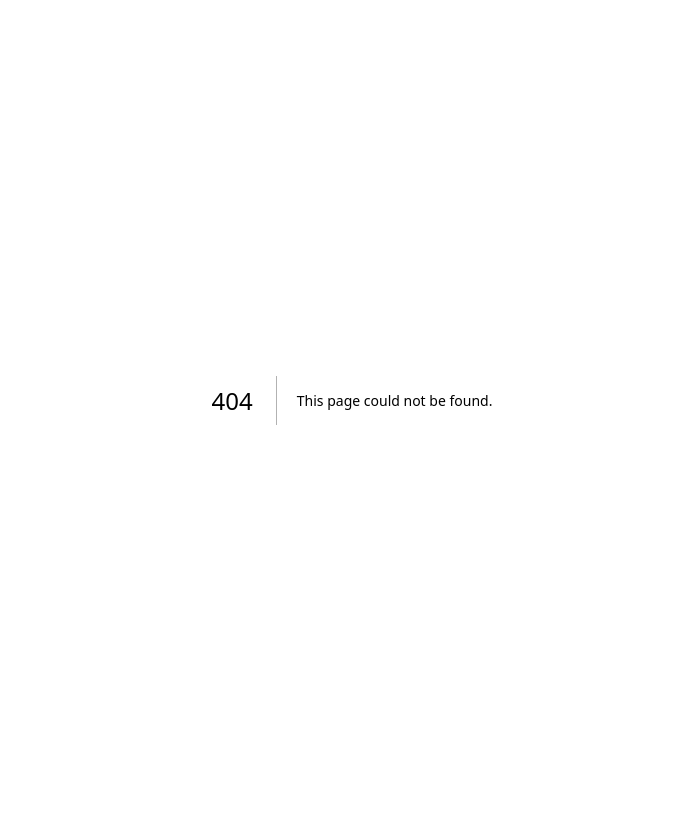
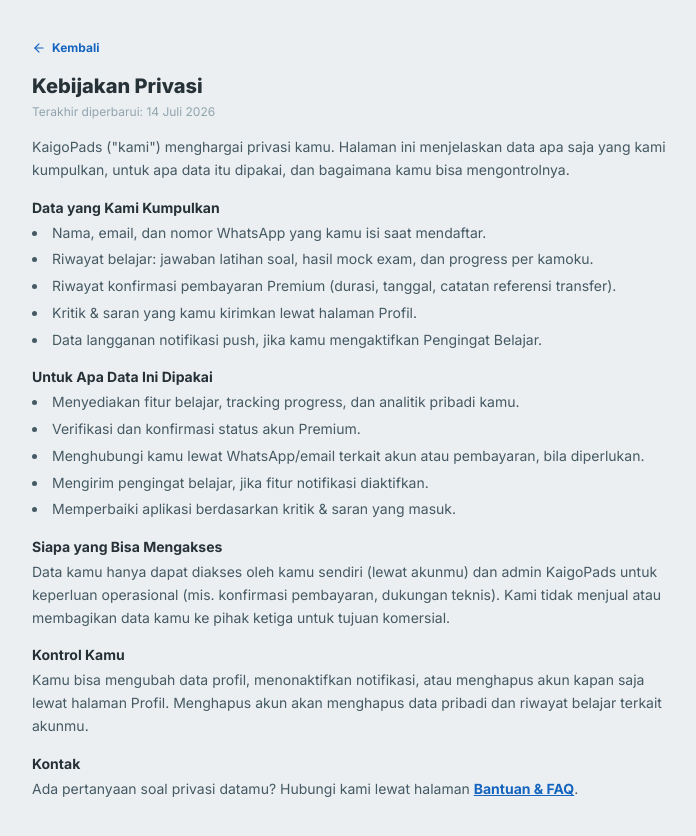
Before and after one commit to agungajisaputra95-bot/kaigopads1, a Next.js app: page /privacy in a window 1280 px wide. Before the commit this address had no page. Shown: the top 836 px of the page, without its empty margins (288-984 px from the left). Before the commit the page ends 800 px from the top, so only its background shows below. Built offline with nearby package versions, Linux system fonts and the light colour scheme.

Commit message:
Add payment verification audit trail and Privacy Policy/Terms pages
- Require admin to log a reference note (amount/method/time) when
  confirming Premium, stored in payment_history and shown back to the
  user for transparency.
- Add /privacy and /terms pages, linked from auth screens and Profile.

```diff
--- a/src/app/(auth)/layout.tsx
+++ b/src/app/(auth)/layout.tsx
@@ -12,6 +12,17 @@
       <div className="w-full max-w-sm rounded-2xl bg-white p-6 shadow-[0_1px_3px_rgba(55,71,79,0.08)]">
         {children}
       </div>
+      <p className="mt-4 text-center text-[11px] text-[#90A4AE]">
+        Dengan melanjutkan, kamu setuju dengan{' '}
+        <Link href="/terms" className="font-bold text-[#78909C] underline">
+          Syarat & Ketentuan
+        </Link>{' '}
+        dan{' '}
+        <Link href="/privacy" className="font-bold text-[#78909C] underline">
+          Kebijakan Privasi
+        </Link>{' '}
+        kami.
+      </p>
     </div>
   )
 }
--- a/src/app/(main)/profile/payment-history/page.tsx
+++ b/src/app/(main)/profile/payment-history/page.tsx
@@ -30,7 +30,8 @@
           <div className="p-6 text-center text-sm text-[#90A4AE]">Belum ada riwayat pembayaran.</div>
         ) : (
           history.map((item) => (
-            <div key={item.id} className="flex items-center justify-between gap-3 border-t border-[#ECEFF1] p-4 first:border-t-0">
+            <div key={item.id} className="border-t border-[#ECEFF1] p-4 first:border-t-0">
+              <div className="flex items-center justify-between gap-3">
                 <div>
                   <div className="text-sm font-bold text-[#263238]">Premium {item.months} bulan</div>
                   <div className="mt-0.5 text-xs text-[#90A4AE]">Dikonfirmasi {formatDate(item.confirmedAt)}</div>
@@ -40,6 +41,12 @@
                   <div className="text-sm font-bold text-[#E65100]">{formatDate(item.premiumUntilAfter)}</div>
                 </div>
               </div>
+              {item.referenceNote && (
+                <div className="mt-2 rounded-lg bg-[#ECEFF1] px-2.5 py-1.5 text-xs text-[#78909C]">
+                  Referensi: {item.referenceNote}
+                </div>
+              )}
+            </div>
           ))
         )}
       </div>
--- a/src/app/admin/users/actions.ts
+++ b/src/app/admin/users/actions.ts
@@ -3,7 +3,12 @@
 import { revalidatePath } from 'next/cache'
 import { createAdminClient } from '@/lib/supabase/admin'
 
-export async function confirmPayment(userId: string, months: number) {
+export async function confirmPayment(userId: string, months: number, referenceNote: string) {
+  const note = referenceNote.trim()
+  if (!note) {
+    throw new Error('Catatan referensi pembayaran wajib diisi (nominal/metode/waktu transfer).')
+  }
+
   const supabase = createAdminClient()
   const premiumUntil = new Date()
   premiumUntil.setMonth(premiumUntil.getMonth() + months)
@@ -19,6 +24,7 @@
     user_id: userId,
     months,
     premium_until_after: premiumUntil.toISOString(),
+    reference_note: note,
   })
 
   revalidatePath('/admin/users')
--- /dev/null
+++ b/src/app/privacy/page.tsx
@@ -0,0 +1,78 @@
+import Link from 'next/link'
+import { ArrowLeft } from 'lucide-react'
+
+export const metadata = {
+  title: 'Kebijakan Privasi — KaigoPads',
+}
+
+export default function PrivacyPage() {
+  return (
+    <div className="mx-auto flex min-h-screen max-w-2xl flex-col gap-4 px-4 py-10">
+      <Link href="/login" className="flex items-center gap-1.5 text-xs font-bold text-[#1565C0]">
+        <ArrowLeft size={14} /> Kembali
+      </Link>
+
+      <div>
+        <h1 className="text-xl font-extrabold text-[#263238]">Kebijakan Privasi</h1>
+        <p className="mt-1 text-xs text-[#90A4AE]">Terakhir diperbarui: 14 Juli 2026</p>
+      </div>
+
+      <div className="flex flex-col gap-4 text-sm leading-relaxed text-[#455A64]">
+        <p>
+          KaigoPads (&quot;kami&quot;) menghargai privasi kamu. Halaman ini menjelaskan data apa saja yang kami
+          kumpulkan, untuk apa data itu dipakai, dan bagaimana kamu bisa mengontrolnya.
+        </p>
+
+        <section>
+          <h2 className="mb-1 text-sm font-bold text-[#263238]">Data yang Kami Kumpulkan</h2>
+          <ul className="list-inside list-disc space-y-1">
+            <li>Nama, email, dan nomor WhatsApp yang kamu isi saat mendaftar.</li>
+            <li>Riwayat belajar: jawaban latihan soal, hasil mock exam, dan progress per kamoku.</li>
+            <li>Riwayat konfirmasi pembayaran Premium (durasi, tanggal, catatan referensi transfer).</li>
+            <li>Kritik &amp; saran yang kamu kirimkan lewat halaman Profil.</li>
+            <li>Data langganan notifikasi push, jika kamu mengaktifkan Pengingat Belajar.</li>
+          </ul>
+        </section>
+
+        <section>
+          <h2 className="mb-1 text-sm font-bold text-[#263238]">Untuk Apa Data Ini Dipakai</h2>
+          <ul className="list-inside list-disc space-y-1">
+            <li>Menyediakan fitur belajar, tracking progress, dan analitik pribadi kamu.</li>
+            <li>Verifikasi dan konfirmasi status akun Premium.</li>
+            <li>Menghubungi kamu lewat WhatsApp/email terkait akun atau pembayaran, bila diperlukan.</li>
+            <li>Mengirim pengingat belajar, jika fitur notifikasi diaktifkan.</li>
+            <li>Memperbaiki aplikasi berdasarkan kritik &amp; saran yang masuk.</li>
+          </ul>
+        </section>
+
+        <section>
+          <h2 className="mb-1 text-sm font-bold text-[#263238]">Siapa yang Bisa Mengakses</h2>
+          <p>
+            Data kamu hanya dapat diakses oleh kamu sendiri (lewat akunmu) dan admin KaigoPads untuk keperluan
+            operasional (mis. konfirmasi pembayaran, dukungan teknis). Kami tidak menjual atau membagikan data
+            kamu ke pihak ketiga untuk tujuan komersial.
+          </p>
+        </section>
+
+        <section>
+          <h2 className="mb-1 text-sm font-bold text-[#263238]">Kontrol Kamu</h2>
+          <p>
+            Kamu bisa mengubah data profil, menonaktifkan notifikasi, atau menghapus akun kapan saja lewat halaman
+            Profil. Menghapus akun akan menghapus data pribadi dan riwayat belajar terkait akunmu.
+          </p>
+        </section>
+
+        <section>
+          <h2 className="mb-1 text-sm font-bold text-[#263238]">Kontak</h2>
+          <p>
+            Ada pertanyaan soal privasi datamu? Hubungi kami lewat halaman{' '}
+            <Link href="/profile/help" className="font-bold text-[#1565C0] underline">
+              Bantuan &amp; FAQ
+            </Link>
+            .
+          </p>
+        </section>
+      </div>
+    </div>
+  )
+}
--- /dev/null
+++ b/src/app/terms/page.tsx
@@ -0,0 +1,79 @@
+import Link from 'next/link'
+import { ArrowLeft } from 'lucide-react'
+
+export const metadata = {
+  title: 'Syarat & Ketentuan — KaigoPads',
+}
+
+export default function TermsPage() {
+  return (
+    <div className="mx-auto flex min-h-screen max-w-2xl flex-col gap-4 px-4 py-10">
+      <Link href="/login" className="flex items-center gap-1.5 text-xs font-bold text-[#1565C0]">
+        <ArrowLeft size={14} /> Kembali
+      </Link>
+
+      <div>
+        <h1 className="text-xl font-extrabold text-[#263238]">Syarat &amp; Ketentuan</h1>
+        <p className="mt-1 text-xs text-[#90A4AE]">Terakhir diperbarui: 14 Juli 2026</p>
+      </div>
+
+      <div className="flex flex-col gap-4 text-sm leading-relaxed text-[#455A64]">
+        <p>
+          Dengan mendaftar dan menggunakan KaigoPads, kamu setuju dengan ketentuan berikut.
+        </p>
+
+        <section>
+          <h2 className="mb-1 text-sm font-bold text-[#263238]">Layanan</h2>
+          <p>
+            KaigoPads adalah aplikasi bantu belajar persiapan ujian Kaigo Fukushi Shi (materi, latihan soal, dan
+            simulasi ujian). Konten disusun untuk membantu persiapan, bukan pengganti sumber belajar resmi.
+          </p>
+        </section>
+
+        <section>
+          <h2 className="mb-1 text-sm font-bold text-[#263238]">Akun Premium &amp; Pembayaran</h2>
+          <ul className="list-inside list-disc space-y-1">
+            <li>
+              Beberapa konten hanya bisa diakses dengan akun Premium. Aktivasi Premium saat ini dilakukan secara
+              manual: kamu melakukan pembayaran lalu mengonfirmasi ke admin, dan admin mengaktifkan Premium setelah
+              memverifikasi.
+            </li>
+            <li>Masa aktif Premium mengikuti durasi yang dikonfirmasi (1/3/12 bulan) sejak tanggal aktivasi.</li>
+            <li>
+              Pembayaran yang keliru (salah transfer, dobel bayar, dll.) bisa dikonfirmasi ke admin lewat halaman
+              Bantuan untuk diselesaikan.
+            </li>
+          </ul>
+        </section>
+
+        <section>
+          <h2 className="mb-1 text-sm font-bold text-[#263238]">Kewajiban Pengguna</h2>
+          <ul className="list-inside list-disc space-y-1">
+            <li>Menjaga kerahasiaan password akunmu.</li>
+            <li>Tidak menyalahgunakan fitur (mis. membuat akun ganda untuk mengambil bonus berulang).</li>
+            <li>Memberikan data pendaftaran (nama, email, WhatsApp) yang benar.</li>
+          </ul>
+        </section>
+
+        <section>
+          <h2 className="mb-1 text-sm font-bold text-[#263238]">Perubahan Layanan</h2>
+          <p>
+            Fitur, tampilan, dan ketentuan ini dapat berubah sewaktu-waktu seiring pengembangan aplikasi. Perubahan
+            signifikan akan kami sampaikan lewat aplikasi.
+          </p>
+        </section>
+
+        <section>
+          <h2 className="mb-1 text-sm font-bold text-[#263238]">Kontak</h2>
+          <p>
+            Pertanyaan seputar akun atau pembayaran bisa disampaikan lewat halaman{' '}
+            <Link href="/profile/help" className="font-bold text-[#1565C0] underline">
+              Bantuan &amp; FAQ
+            </Link>
+            .
+          </p>
+        </section>
+      </div>
+    </div>
+  )
+}
--- a/src/components/admin/UserDetailActions.tsx
+++ b/src/components/admin/UserDetailActions.tsx
@@ -1,6 +1,6 @@
 'use client'
 
-import { useTransition } from 'react'
+import { useState, useTransition } from 'react'
 import { useRouter } from 'next/navigation'
 import { confirmPayment, revokePremium } from '@/app/admin/users/actions'
 
@@ -26,10 +26,18 @@
 }) {
   const router = useRouter()
   const [isPending, startTransition] = useTransition()
+  const [referenceNote, setReferenceNote] = useState('')
+  const [error, setError] = useState<string | null>(null)
 
   function handleConfirm(months: number) {
+    if (!referenceNote.trim()) {
+      setError('Isi catatan referensi pembayaran dulu (nominal/metode/waktu transfer).')
+      return
+    }
+    setError(null)
     startTransition(async () => {
-      await confirmPayment(userId, months)
+      await confirmPayment(userId, months, referenceNote)
+      setReferenceNote('')
       router.refresh()
     })
   }
@@ -50,6 +58,17 @@
       ) : (
         <span className="rounded-full bg-[#ECEFF1] px-2.5 py-1 text-[11px] font-bold text-[#78909C]">Free</span>
       )}
+      {!isPremium && (
+        <input
+          type="text"
+          value={referenceNote}
+          onChange={(e) => setReferenceNote(e.target.value)}
+          placeholder="Catatan referensi transfer (nominal/metode/waktu)…"
+          className="h-8 w-56 rounded-lg border border-[#CFD8DC] px-2.5 text-xs text-[#263238] placeholder:text-[#B0BEC5]"
+        />
+      )}
+      {error && <p className="text-[11px] font-medium text-[#E53935]">{error}</p>}
+
       <div className="flex items-center gap-1.5">
         {isPremium ? (
           <button
--- a/src/components/admin/UserManagementClient.tsx
+++ b/src/components/admin/UserManagementClient.tsx
@@ -215,9 +215,14 @@
   const pagedUsers = filteredUsers.slice((safePage - 1) * PAGE_SIZE, safePage * PAGE_SIZE)
 
   function handleConfirm(userId: string, months: number) {
+    const referenceNote = window.prompt(
+      'Catatan referensi pembayaran (nominal/metode/waktu transfer):'
+    )
+    if (!referenceNote || !referenceNote.trim()) return
+
     setPendingUserId(userId)
     startTransition(async () => {
-      await confirmPayment(userId, months)
+      await confirmPayment(userId, months, referenceNote)
       router.refresh()
       setPendingUserId(null)
     })
--- a/src/components/profile/AccountLinksCard.tsx
+++ b/src/components/profile/AccountLinksCard.tsx
@@ -1,11 +1,12 @@
 import Link from 'next/link'
-import { ChevronRight, CircleHelp, History, KeyRound, UserPen } from 'lucide-react'
+import { ChevronRight, CircleHelp, History, KeyRound, ShieldCheck, UserPen } from 'lucide-react'
 
 const LINKS = [
   { href: '/profile/edit', label: 'Edit Profil', description: 'Ubah nama dan nomor WhatsApp', icon: UserPen },
   { href: '/profile/change-password', label: 'Ganti Password', description: 'Perbarui password akun kamu', icon: KeyRound },
   { href: '/profile/payment-history', label: 'Riwayat Pembayaran', description: 'Histori konfirmasi Premium kamu', icon: History },
   { href: '/profile/help', label: 'Bantuan & FAQ', description: 'Pertanyaan umum & hubungi CS', icon: CircleHelp },
+  { href: '/privacy', label: 'Kebijakan Privasi', description: 'Data apa yang kami simpan & pakai', icon: ShieldCheck },
 ]
 
 export function AccountLinksCard() {
--- a/src/lib/queries/profile.ts
+++ b/src/lib/queries/profile.ts
@@ -36,13 +36,14 @@
   months: number
   premiumUntilAfter: string
   confirmedAt: string
+  referenceNote: string
 }
 
 export async function getMyPaymentHistory(userId: string): Promise<PaymentHistoryItem[]> {
   const supabase = await createClient()
   const { data } = await supabase
     .from('payment_history')
-    .select('id, months, premium_until_after, confirmed_at')
+    .select('id, months, premium_until_after, confirmed_at, reference_note')
     .eq('user_id', userId)
     .order('confirmed_at', { ascending: false })
 
@@ -51,5 +52,6 @@
     months: row.months,
     premiumUntilAfter: row.premium_until_after,
     confirmedAt: row.confirmed_at,
+    referenceNote: row.reference_note ?? '',
   }))
 }
```
Also changed, not shown: 1 other file (tests, documents, lock files or other folders). Lines whose indentation alone changed are shown as unchanged.
